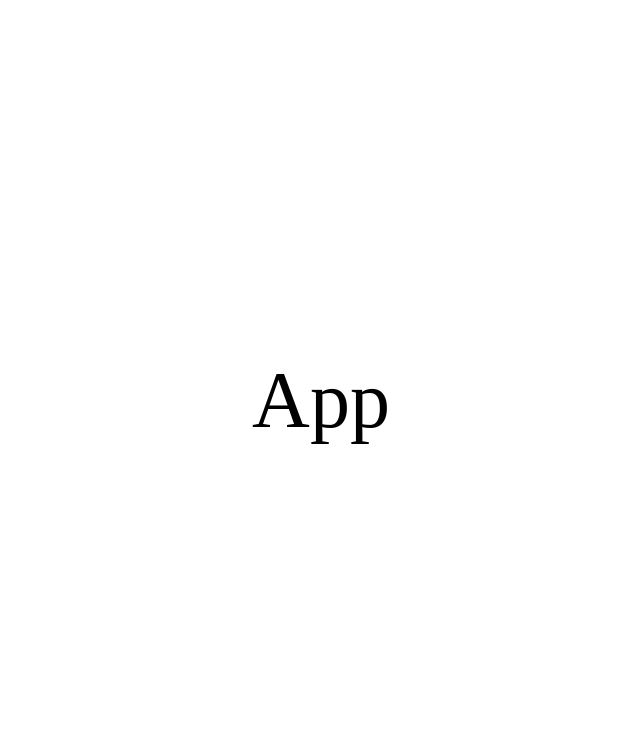
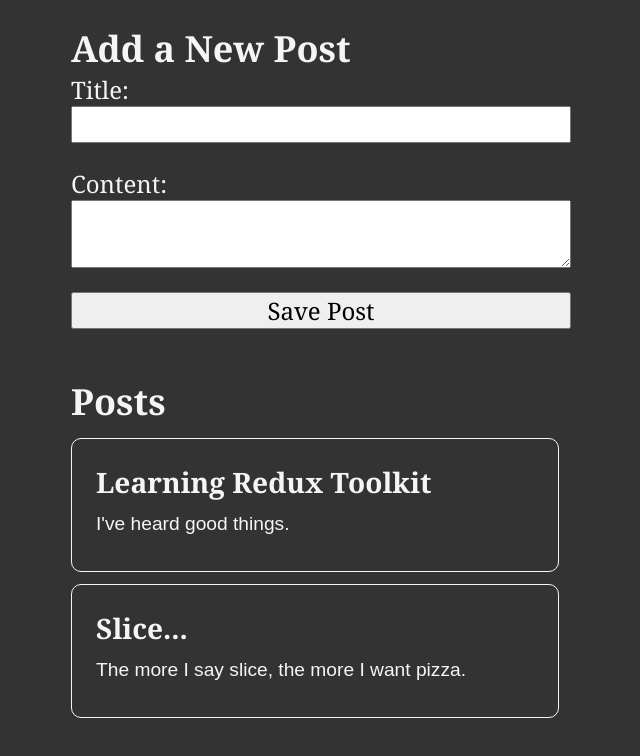
Before and after one commit to seyha26/Learning-Redux-with-Dave-Gray-day-01, a React (Create React App) app: page / in a window 1280 px wide. Shown: the top 756 px of the page, without its empty margins (319-959 px from the left). Built offline with nearby package versions, Linux system fonts and the light colour scheme.

Commit message:
Redux Day 01

```diff
--- a/src/App.js
+++ b/src/App.js
@@ -1,5 +1,13 @@
+import PostsList from "./features/posts/PostsList";
+import AddNewPost from "./features/posts/AddNewPost";
+
 function App() {
-  return <div className="App">App</div>;
+  return (
+    <main className="App">
+      <AddNewPost />
+      <PostsList />
+    </main>
+  );
 }
 
 export default App;
--- /dev/null
+++ b/src/app/store.js
@@ -0,0 +1,7 @@
+import { configureStore } from "@reduxjs/toolkit";
+import postsReducer from "../features/posts/postsSlice";
+import usersReducer from "../features/users/usersSlice";
+
+export const store = configureStore({
+  reducer: { posts: postsReducer, users: usersReducer },
+});
--- /dev/null
+++ b/src/features/posts/AddNewPost.js
@@ -0,0 +1,50 @@
+import React, { useState } from "react";
+import { useDispatch } from "react-redux";
+import { nanoid } from "@reduxjs/toolkit";
+import { postAdded } from "./postsSlice";
+
+const AddNewPost = () => {
+  const dispatch = useDispatch();
+  const [title, setTitle] = useState("");
+  const [content, setContent] = useState("");
+
+  const onTitleChange = (e) => setTitle(e.target.value);
+  const onContentChange = (e) => setContent(e.target.value);
+
+  const onSavePostClicked = () => {
+    if (title && content) {
+      dispatch(postAdded(title, content));
+      setTitle("");
+      setContent("");
+    }
+  };
+
+  return (
+    <section>
+      <h2>Add a New Post</h2>
+      <form>
+        <label htmlFor="postTitle">Title: </label>
+        <input
+          type="text"
+          id="postTitle"
+          name="postTitle"
+          value={title}
+          onChange={onTitleChange}
+        />
+        <label htmlFor="postContent">Content: </label>
+        <textarea
+          type="text"
+          id="postContent"
+          name="postContent"
+          value={content}
+          onChange={onContentChange}
+        />
+        <button type="button" onClick={onSavePostClicked}>
+          Save Post
+        </button>
+      </form>
+    </section>
+  );
+};
+
+export default AddNewPost;
--- /dev/null
+++ b/src/features/posts/PostsList.js
@@ -0,0 +1,19 @@
+import { useSelector } from "react-redux";
+import { selectAllPosts } from "./postsSlice";
+const PostsList = () => {
+  const posts = useSelector(selectAllPosts);
+  const renderedPosts = posts.map((post) => (
+    <article>
+      <h3>{post.title}</h3>
+      <p>{post.content.substring(0, 100)}</p>
+    </article>
+  ));
+  return (
+    <section>
+      <h2>Posts</h2>
+      {renderedPosts}
+    </section>
+  );
+};
+
+export default PostsList;
--- /dev/null
+++ b/src/features/posts/postsSlice.js
@@ -0,0 +1,43 @@
+import { createSlice, nanoid } from "@reduxjs/toolkit";
+
+const initialState = [
+  {
+    id: "1",
+    title: "Learning Redux Toolkit",
+    content: "I've heard good things.",
+  },
+  {
+    id: "2",
+    title: "Slice...",
+    content: "The more I say slice, the more I want pizza.",
+  },
+];
+
+export const postsSlice = createSlice({
+  name: "posts",
+  initialState,
+  reducers: {
+    postAdded: {
+      reducer(state, action) {
+        console.log(action);
+        state.push(action.payload);
+      },
+      prepare(title, content) {
+        console.log(title);
+        return {
+          payload: {
+            id: nanoid(),
+            title,
+            content,
+          },
+        };
+      },
+    },
+  },
+});
+
+export const selectAllPosts = (state) => state.posts;
+
+export const { postAdded } = postsSlice.actions;
+
+export default postsSlice.reducer;
--- /dev/null
+++ b/src/features/users/usersSlice.js
@@ -0,0 +1,26 @@
+import { createSlice } from "@reduxjs/toolkit";
+
+const initialState = [
+  {
+    id: "0",
+    name: "Dude Lebowski",
+  },
+  {
+    id: "1",
+    name: "Neil Young",
+  },
+  {
+    id: "2",
+    name: "Web Dev",
+  },
+];
+
+export const usersSlice = createSlice({
+  name: "users",
+  initialState,
+  reducers: {},
+});
+
+export const selectAllUsers = (state) => state.users;
+
+export default usersSlice.reducer;
--- a/src/index.css
+++ b/src/index.css
@@ -4,37 +4,66 @@
   box-sizing: border-box;
 }
 
+html {
+  font-family: Cambria, Cochin, Georgia, Times, "Times New Roman", serif;
+  background: #333;
+  color: whitesmoke;
+}
+
 body {
   min-height: 100vh;
-  font-size: 5rem;
-  display: grid;
-  place-content: center;
+  font-size: 1.5rem;
+  padding: 0 10% 10%;
 }
 
 input,
-button {
+textarea,
+button,
+select {
   font: inherit;
-  padding: 0.5rem;
+  margin-bottom: 1em;
+}
+
+main {
+  max-width: 500px;
+  margin: auto;
 }
 
 section {
+  margin-top: 1em;
+}
+
+article {
+  margin: 0.5em 0.5em 0.5em 0;
+  border: 1px solid whitesmoke;
+  border-radius: 10px;
+  padding: 1em;
+}
+
+h1 {
+  font-size: 3.5rem;
+}
+
+p {
+  font-family: Arial, Helvetica, sans-serif;
+  line-height: 1.4;
+  font-size: 1.2rem;
+  margin: 0.5em 0;
+}
+
+form {
   display: flex;
   flex-direction: column;
-  justify-content: center;
-  align-items: center;
 }
 
-input {
-  text-align: center;
-  max-width: 2.5em;
+.postCredit {
+  font-size: 1rem;
 }
 
-button {
-  font-size: 2rem;
-  margin: 0.5em 0 0.5em 0.5em;
-  min-width: 2em;
+.reactionButton {
+  margin: 0 0.25em 0 0;
+  background: transparent;
+  border: none;
+  color: whitesmoke;
+  font-size: 1rem;
 }
-
-button:first-child {
-  margin-left: 0;
-}
--- a/src/index.js
+++ b/src/index.js
@@ -2,10 +2,14 @@
 import ReactDOM from "react-dom/client";
 import "./index.css";
 import App from "./App";
+import { store } from "./app/store";
+import { Provider } from "react-redux";
 
 const root = ReactDOM.createRoot(document.getElementById("root"));
 root.render(
   <React.StrictMode>
-    <App />
+    <Provider store={store}>
+      <App />
+    </Provider>
   </React.StrictMode>
 );
```
